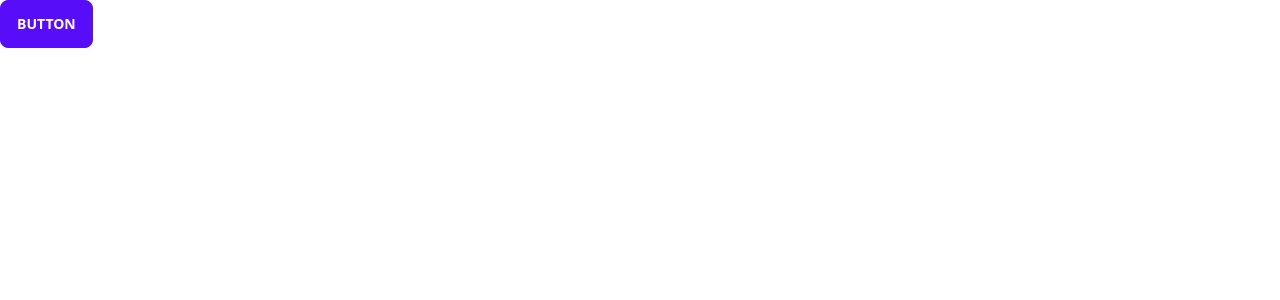
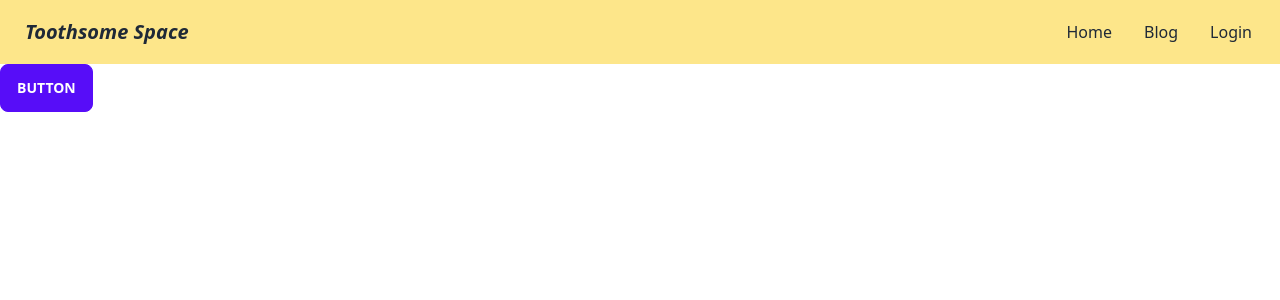
Before and after one commit to HimaloyAshis/chef-client-side, a React (Vite) app: page / in a window 1280 px wide. Shown: the top 300 px of the page. Built offline with nearby package versions, Linux system fonts and the light colour scheme.

Commit message:
footer done

```diff
--- a/index.html
+++ b/index.html
@@ -2,9 +2,9 @@
 <html lang="en">
   <head>
     <meta charset="UTF-8" />
-    <link rel="icon" type="image/svg+xml" href="/vite.svg" />
+    <link rel="icon" type="image/svg+xml" href="/public/image/logo in titlebar.jpg" />
     <meta name="viewport" content="width=device-width, initial-scale=1.0" />
-    <title>Kum den</title>
+    <title>Toothsome Space</title>
   </head>
   <body>
     <div id="root"></div>
--- a/src/LayOut/Main.jsx
+++ b/src/LayOut/Main.jsx
@@ -1,9 +1,11 @@
 import React from 'react';
 import { Outlet } from 'react-router-dom';
+import NavBar from '../NavBar';
 
 const Main = () => {
     return (
         <div>
+            <NavBar></NavBar>
             <Outlet></Outlet>
         </div>
     );
--- /dev/null
+++ b/src/NavBar.jsx
@@ -0,0 +1,25 @@
+import React from 'react';
+import { Link } from 'react-router-dom';
+
+const NavBar = () => {
+    return (
+        <div className=''>
+            <div className="navbar bg-amber-200">
+                <div className="flex-1">
+                    <h2 className="btn btn-ghost normal-case text-xl font-extrabold"><i>Toothsome Space</i></h2>
+                </div>
+                <div className="flex-none">
+                    <ul className="menu menu-horizontal px-1">
+                        <li>
+                            <Link>Home</Link>
+                            <Link>Blog</Link>
+                            <Link>Login</Link>
+                        </li>
+                    </ul>
+                </div>
+            </div>
+        </div>
+    );
+};
+
+export default NavBar;
--- /dev/null
+++ b/src/Page/Footer/Footer.jsx
@@ -0,0 +1,11 @@
+import React from 'react';
+
+const Footer = () => {
+    return (
+        <div>
+            <h2>Toothsome Space is a popular Restaurant</h2>
+        </div>
+    );
+};
+
+export default Footer;
```
Also changed, not shown: public/image/logo in titlebar.jpg (added).
